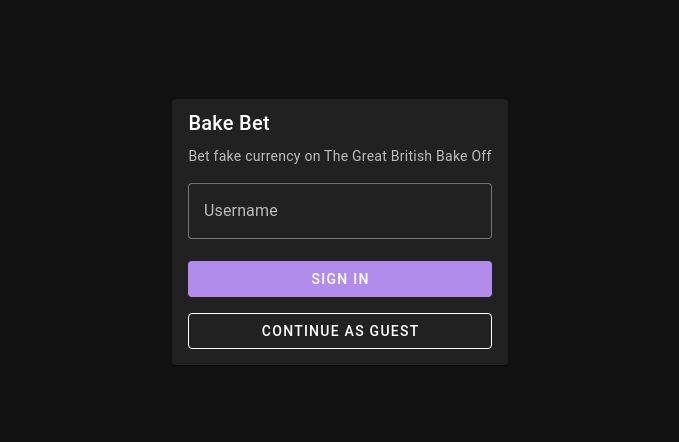
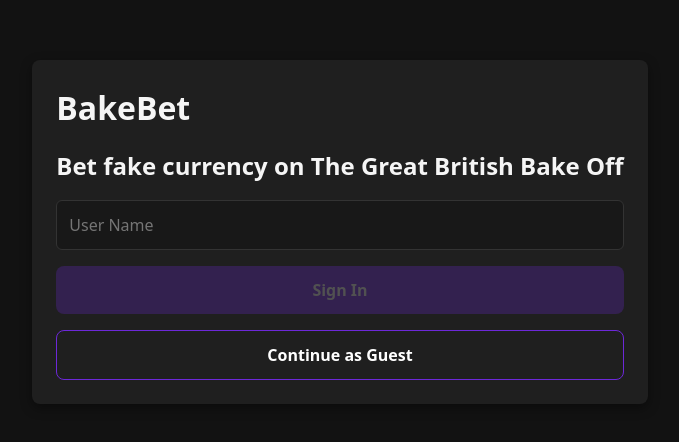
Before and after one commit to CurrrBell/bake-bet, a Vue app in the folder packages/web/: page /login in a window 1280 px wide. Shown: the part 168-610 px from the top of the page, without its empty margins (300-979 px from the left). Built offline with nearby package versions, Linux system fonts and the light colour scheme.

Commit message:
ditch vuetify, do our own css

```diff
--- a/packages/web/src/App.vue
+++ b/packages/web/src/App.vue
@@ -1,10 +1,11 @@
 <template>
-    <nav v-if="isLoggedIn">nav</nav>
+    <main-nav v-if="isLoggedIn">nav</main-nav>
     <main>
         <RouterView />
     </main>
 </template>
 <script setup lang="ts">
+import MainNav from './components/MainNav.vue';
 import { RouterView } from 'vue-router';
 
 import { useUserStore } from './stores/user';
@@ -19,6 +20,5 @@
 
 main {
     grid-area: main;
-            display: flex;
 }
 </style>
--- a/packages/web/src/main.ts
+++ b/packages/web/src/main.ts
@@ -4,38 +4,10 @@
 import router from './router';
 import { createPinia } from 'pinia';
 
-import 'vuetify/styles';
-import { createVuetify } from 'vuetify';
-import { aliases, mdi } from 'vuetify/iconsets/mdi';
-import '@mdi/font/css/materialdesignicons.css';
-
-export const vuetify = createVuetify({
-    icons: {
-        defaultSet: 'mdi',
-        aliases,
-        sets: { mdi }
-    },
-    theme: {
-        defaultTheme: 'dark',
-        themes: {
-            dark: {
-                colors: {
-                    primary: '#6D28D9',    // saturated purple
-                    secondary: '#C026D3',  // electric cyan
-                    accent: '#FFD400',     // neon gold
-                    success: '#00E676',
-                    warning: '#FF9100',
-                    error: '#FF1744'
-                }
-            }
-        }
-    }
-})
 
 const pinia = createPinia();
 
 createApp(App)
     .use(router)
     .use(pinia)
-    .use(vuetify)
     .mount('#app');
--- a/packages/web/src/style.css
+++ b/packages/web/src/style.css
@@ -1,91 +1,5 @@
-/* :root {
-    font-family: system-ui, Avenir, Helvetica, Arial, sans-serif;
-        line-height: 1.5;
-        font-weight: 400;
+@layer reset, base, components;
 
-    color-scheme: light dark;
-        color: rgba(255, 255, 255, 0.87);
-        background-color: #242424;
-
-    font-synthesis: none;
-        text-rendering: optimizeLegibility;
-        -webkit-font-smoothing: antialiased;
-        -moz-osx-font-smoothing: grayscale;
-
-}
-
-a {
-    font-weight: 500;
-        color: #646cff;
-        text-decoration: inherit;
-}
-
-a:hover {
-    color: #535bf2;
-}
-
-body {
-    margin: 0;
-    min-width: 320px;
-        min-height: 100vh;
-}
-
-h1 {
-    font-size: 3.2em;
-        line-height: 1.1;
-}
-
-button {
-    border-radius: 8px;
-        border: 1px solid transparent;
-        padding: 0.6em 1.2em;
-        font-size: 1em;
-        font-weight: 500;
-        font-family: inherit;
-        background-color: #1a1a1a;
-        cursor: pointer;
-        transition: border-color 0.25s;
-}
-
-button:hover {
-    border-color: #646cff;
-}
-
-button:focus,
-button:focus-visible {
-    outline: 4px auto -webkit-focus-ring-color;
-}
-
-.card {
-    padding: 2em;
-}
-
-*/
-
-#app {
-    height: 100%;
-        min-height: 100vh;
-        width: 100%;
-        display: grid;
-        grid-template-rows: auto 1fr;
-        grid-template-areas:
-            "nav"
-            "main";
-}
-/*
-@media (prefers-color-scheme: light) {
-    :root {
-            color: #213547;
-            background-color: #ffffff;
-        }
-
-a:hover {
-    color: #747bff;
-}
-
-button {
-    background-color: #f9f9f9;
-}
-}
-
-*/
+@import url('./styles/reset.css');
+@import url('./styles/base.css');
+@import url('./styles/components.css');
--- /dev/null
+++ b/packages/web/src/styles/base.css
@@ -0,0 +1,86 @@
+@layer base {
+    :root {
+        --color-bg: #121212;
+        --color-surface: #1f1f1f;
+        --color-surface-raised: #262626;
+        --color-border: #2f2f2f;
+
+        --color-text: #f5f5f5;
+        --color-text-muted: #9ca3af;
+        --color-text-subtle: #6b7280;
+        --color-text-inverse: #121212;
+        --color-text-disabled: color-mix(in srgb,
+                var(--color-text) 40%,
+                var(--color-bg) 60%);
+
+        --color-primary: #6D28D9;
+        --color-primary-hover: #5B21B6;
+        --color-primary-active: #4C1D95;
+        --color-primary-soft: rgba(109, 40, 217, 0.15);
+
+        --color-primary-disabled: color-mix(in srgb,
+                var(--color-primary) 40%,
+                var(--color-surface) 60%);
+
+
+
+        --color-secondary: #f472b6;
+        --color-secondary-hover: #ec4899;
+        --color-secondary-soft: rgba(244, 114, 182, 0.15);
+
+        --color-success: #22c55e;
+        --color-success-soft: rgba(34, 197, 94, 0.15);
+
+        --color-warning: #f97316;
+        --color-warning-soft: rgba(249, 115, 22, 0.15);
+
+        --color-error: #ef4444;
+        --color-error-soft: rgba(239, 68, 68, 0.15);
+
+        --color-info: #38bdf8;
+        --color-info-soft: rgba(56, 189, 248, 0.15);
+
+        --color-win: var(--color-success);
+        --color-loss: var(--color-error);
+        --color-neutral: var(--color-text-muted);
+
+        --radius-xs: 4px;
+        --radius-sm: 6px;
+        --radius-md: 8px;
+        --radius-lg: 12px;
+
+        --space-xs: 0.25rem;
+        --space-sm: 0.5rem;
+        --space-md: 1rem;
+        --space-lg: 1.5rem;
+        --space-xl: 2rem;
+
+        --shadow-sm: 0 1px 2px rgba(0, 0, 0, 0.4);
+        --shadow-md: 0 4px 12px rgba(0, 0, 0, 0.5);
+        --shadow-lg: 0 8px 24px rgba(0, 0, 0, 0.6);
+
+        --transition-fast: 150ms ease;
+        --transition-base: 250ms ease;
+
+        --transition-hover: 200ms ease;
+        --transition-active: 100ms ease-out;
+    }
+
+
+    body {
+        background: var(--color-bg);
+        color: var(--color-text);
+    }
+
+    #app {
+        height: 100%;
+        min-height: 100vh;
+        width: 100%;
+        display: grid;
+        grid-template-rows: auto 1fr;
+        grid-template-areas:
+            "nav"
+            "main";
+    }
+
+}
--- /dev/null
+++ b/packages/web/src/styles/components.css
@@ -0,0 +1,69 @@
+@layer components {
+    button {
+        background: var(--color-primary);
+        color: #fff;
+        border: none;
+        border-radius: var(--radius-md);
+        padding: 0.75rem 1rem;
+        font-weight: 600;
+        cursor: pointer;
+        transition: background-color var(--transition-hover);
+    }
+
+    button:hover {
+        background: var(--color-primary-hover);
+    }
+
+    button:active {
+        background-color: var(--color-primary-active);
+    }
+
+    button.secondary {
+        background: transparent;
+        border: 1px solid var(--color-primary);
+    }
+
+    button.secondary:hover {
+        background-color: var(--color-primary-soft);
+    }
+
+    button:disabled,
+    button[aria-disabled="true"] {
+        background-color: var(--color-primary-disabled);
+        color: var(--color-text-disabled);
+
+        cursor: revert;
+        box-shadow: none;
+        transform: none;
+
+        opacity: 0.65;
+    }
+
+    .card {
+        background: var(--color-surface);
+        border-radius: var(--radius-md);
+        padding: var(--space-lg);
+        box-shadow: 0 4px 12px rgba(0, 0, 0, 0.4);
+    }
+
+    input {
+        width: 100%;
+        padding: 0.75rem;
+        background: #181818;
+        border: 1px solid #333;
+        border-radius: var(--radius-sm);
+        color: var(--color-text);
+    }
+
+    nav {
+        background: var(--color-surface);
+        padding: var(--space-md);
+    }
+
+    @media (prefers-reduced-motion: reduce) {
+        button {
+            transition: none;
+        }
+    }
+
+}
--- /dev/null
+++ b/packages/web/src/styles/reset.css
@@ -0,0 +1,64 @@
+@layer reset {
+
+    *,
+    *::before,
+    *::after {
+        box-sizing: border-box;
+    }
+
+    * {
+        margin: 0;
+        padding: 0;
+    }
+
+    html {
+        -webkit-text-size-adjust: 100%;
+        text-size-adjust: 100%;
+    }
+
+    body {
+        min-height: 100vh;
+        line-height: 1.5;
+        font-family: system-ui, -apple-system, BlinkMacSystemFont,
+            "Segoe UI", Roboto, Helvetica, Arial, sans-serif;
+        -webkit-font-smoothing: antialiased;
+    }
+
+    img,
+    picture,
+    video,
+    canvas,
+    svg {
+        display: block;
+        max-width: 100%;
+    }
+
+    input,
+    button,
+    textarea,
+    select {
+        font: inherit;
+        color: inherit;
+    }
+
+    button {
+        background: none;
+        border: none;
+        cursor: pointer;
+    }
+
+    a {
+        text-decoration: none;
+        color: inherit;
+    }
+
+    ul,
+    ol {
+        list-style: none;
+    }
+
+    table {
+        border-collapse: collapse;
+        border-spacing: 0;
+    }
+}
--- a/packages/web/src/views/LoginView.vue
+++ b/packages/web/src/views/LoginView.vue
@@ -1,34 +1,24 @@
 <template>
-    <v-card class="login-card">
-        <v-card-title>Bake Bet</v-card-title>
-        <v-card-subtitle>Bet fake currency on The Great British Bake Off</v-card-subtitle>
-        <v-card-text>
-            <v-form @submit.prevent="loginUser">
-                <v-text-field v-model="username"
-                              label="Username"
-                              variant="outlined"
-                              required />
+    <div class="login">
+        <div class="card">
+            <h1>BakeBet</h1>
+            <h2>Bet fake currency on The Great British Bake Off</h2>
+            <form @submit.prevent="loginUser">
+                <input v-model="username"
+                       label="User Name"
+                       placeholder="User Name" />
+                <button type="submit"
+                        :disabled="!username.trim()">Sign In</button>
+                <button class="secondary"
+                        @click="continueAsGuest">Continue as Guest</button>
+            </form>
+        </div>
+    </div>
 
-                <v-btn type="submit"
-                       class="mb-4"
-                       color="primary"
-                       block
-                       :disabled="!username.trim()">
-                    Sign In
-                </v-btn>
-                <v-btn variant="outlined"
-                       block
-                       @click="continueAsGuest">
-                    Continue as Guest
-                </v-btn>
-            </v-form>
-        </v-card-text>
-    </v-card>
 </template>
 <script setup lang="ts">
 
 import { ref } from 'vue';
-import { VCard, VCardTitle, VCardSubtitle, VCardText, VForm, VTextField, VBtn } from 'vuetify/components';
 import { useUserStore } from '../stores/user';
 import router from '../router';
 
@@ -49,8 +39,18 @@
 
 </script>
 <style scoped>
-.login-card {
-    margin: auto;
-    align-self: center;
+.login {
+    height: 100vh;
+    width: 100vw;
+    display: flex;
+    justify-content: center;
+    align-items: center
+}
+
+.card,
+form {
+    display: flex;
+    flex-direction: column;
+    gap: var(--space-md);
 }
 </style>
```
Lines whose indentation alone changed are shown as unchanged.
